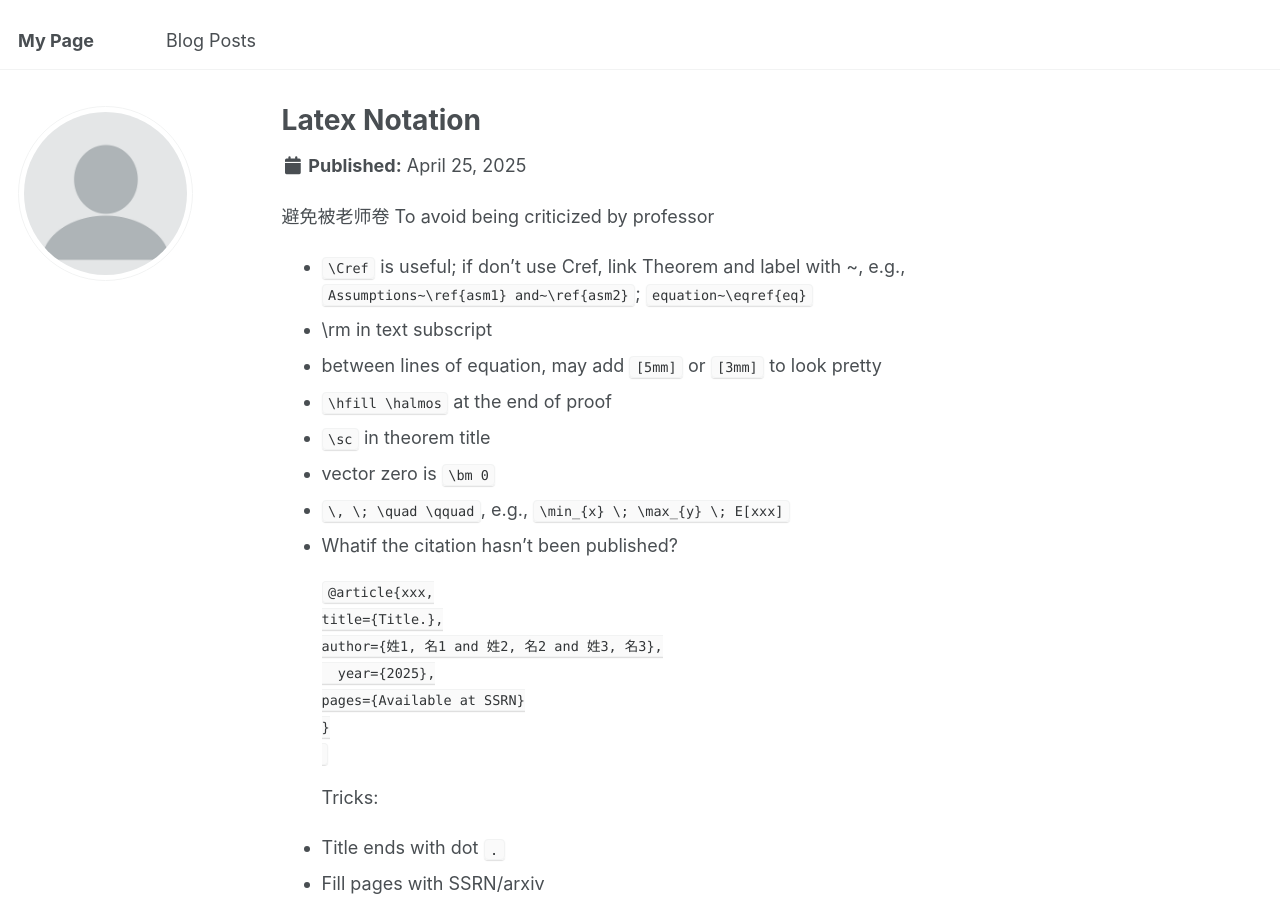
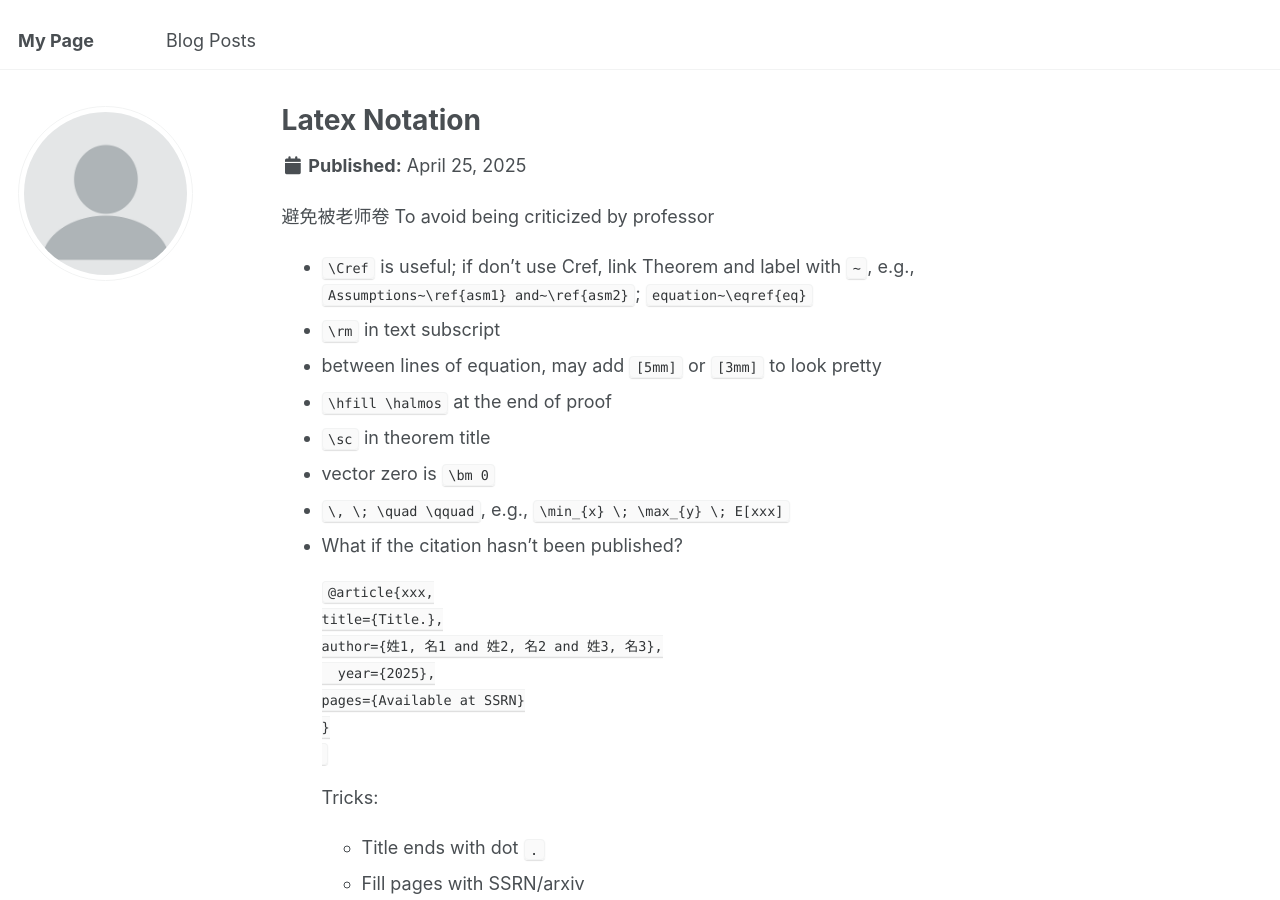
Before and after one commit to JiinnW/JiinnW, a Jekyll site: the page built from _posts/2025-04-25-blog-post-1.md, in a window 1280 px wide and 900 px high. Built offline with Jekyll 4.4.1, drawn with Linux system fonts in a browser that asks for light colours.

Commit message:
Update 2025-04-25-blog-post-1.md

````diff
--- a/_posts/2025-04-25-blog-post-1.md
+++ b/_posts/2025-04-25-blog-post-1.md
@@ -6,14 +6,14 @@ tags:
 ---
 避免被老师卷 To avoid being criticized by professor
 
-- `\Cref` is useful; if don't use Cref, link Theorem and label with ~, e.g., `Assumptions~\ref{asm1} and~\ref{asm2}`; `equation~\eqref{eq}`
-- \rm in text subscript
+- `\Cref` is useful; if don't use Cref, link Theorem and label with `~`, e.g., `Assumptions~\ref{asm1} and~\ref{asm2}`; `equation~\eqref{eq}`
+- `\rm` in text subscript
 - between lines of equation, may add `[5mm]` or `[3mm]` to look pretty
 - `\hfill \halmos` at the end of proof
 - `\sc` in theorem title
 - vector zero is `\bm 0`
 - `\, \; \quad \qquad`, e.g., `\min_{x} \; \max_{y} \; E[xxx]`
-- Whatif the citation hasn't been published?
+- What if the citation hasn't been published?
 ```Latex
 @article{xxx,
   title={Title.},
@@ -22,6 +22,6 @@ tags:
 pages={Available at SSRN}
 }
 ```
-Tricks:
-- Title ends with dot `.`
-- Fill pages with SSRN/arxiv
+  Tricks:
+  - Title ends with dot `.`
+  - Fill pages with SSRN/arxiv
````
